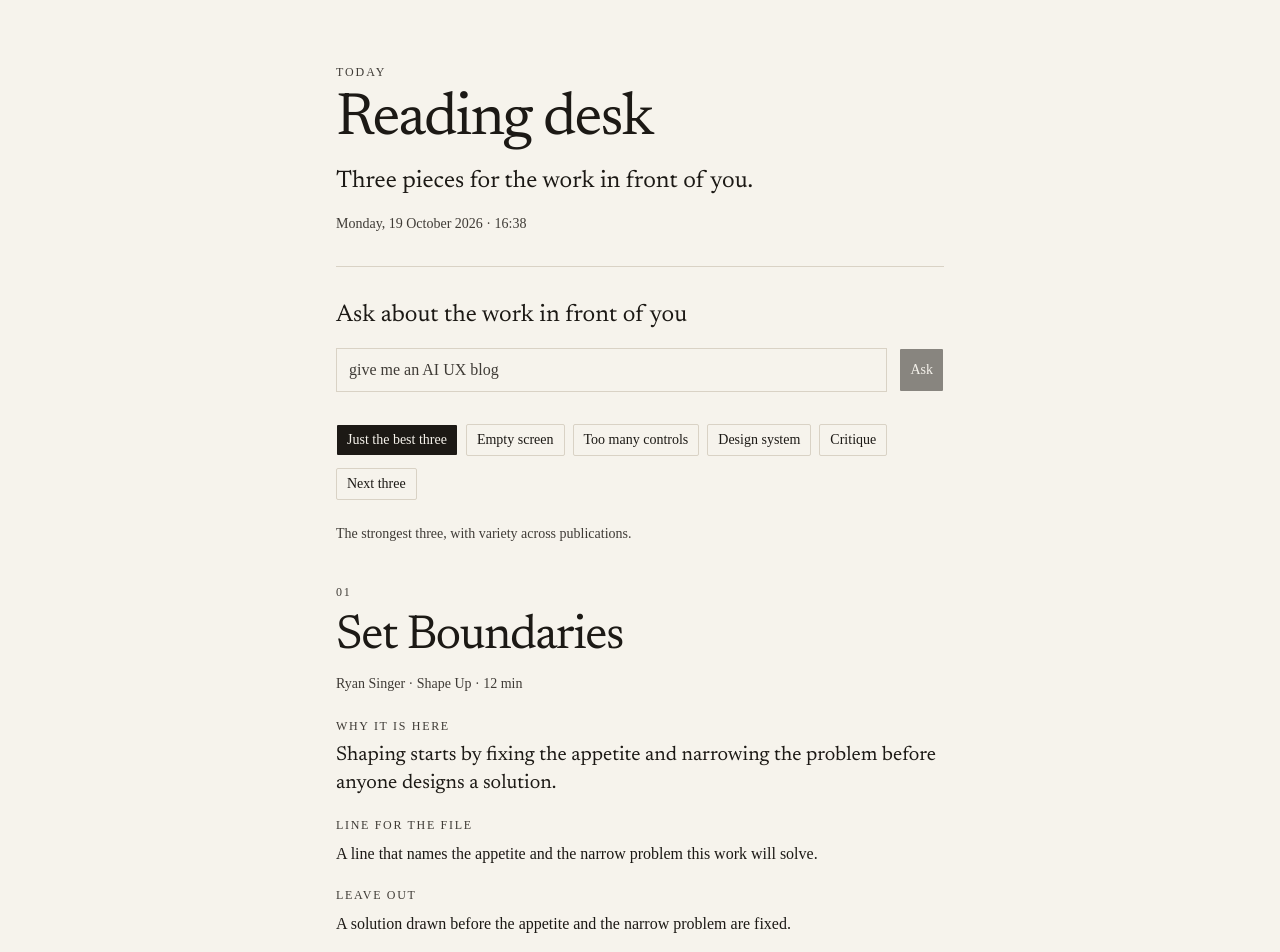
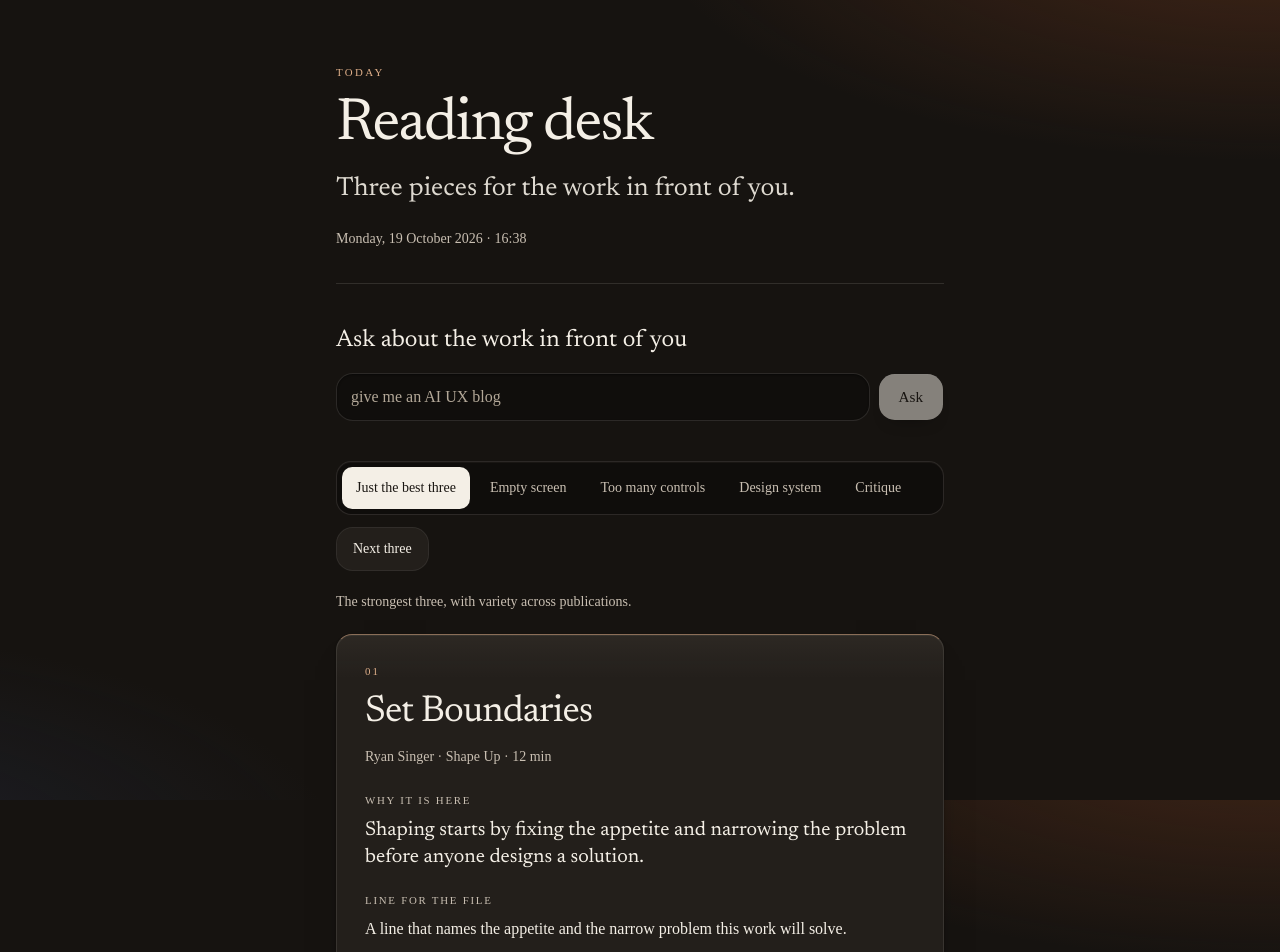
Before and after one commit to Divyaray16/reading-desk, a Next.js app in the folder web/: page / in a window 1280 px wide. Shown: the top 952 px of the page. Built offline with nearby package versions, Linux system fonts and the light colour scheme.

Commit message:
Restyle the reading desk on warm ink with a quiet corner glow.
Co-authored-by: raydivya7 <raydivya7@gmail.com>

```diff
--- a/web/app/globals.css
+++ b/web/app/globals.css
@@ -27,6 +27,8 @@
   --color-ring: var(--ring);
   --color-input: var(--input);
   --color-border: var(--border);
+  --color-ember: var(--ember);
+  --color-field: var(--field);
   --color-destructive: var(--destructive);
   --color-accent-foreground: var(--accent-foreground);
   --color-accent: var(--accent);
@@ -50,31 +52,33 @@
 }
 
 :root {
-  color-scheme: light;
-  --background: #f6f3ec;
-  --foreground: #1c1915;
-  --card: #f6f3ec;
-  --card-foreground: #1c1915;
-  --popover: #f6f3ec;
-  --popover-foreground: #1c1915;
-  --primary: #1c1915;
-  --primary-foreground: #f6f3ec;
-  --secondary: #efeae2;
-  --secondary-foreground: #1c1915;
-  --muted: #efeae2;
-  --muted-foreground: #3f3b36;
-  --accent: #efeae2;
-  --accent-foreground: #1c1915;
-  --destructive: #6b2b2b;
-  --border: #d9d2c5;
-  --input: #d9d2c5;
-  --ring: #1c1915;
+  color-scheme: dark;
+  --background: #161310;
+  --foreground: #f4efe6;
+  --card: #231f1b;
+  --card-foreground: #f4efe6;
+  --popover: #231f1b;
+  --popover-foreground: #f4efe6;
+  --primary: #f4efe6;
+  --primary-foreground: #1a1612;
+  --secondary: #2c2722;
+  --secondary-foreground: #f4efe6;
+  --muted: #2a251f;
+  --muted-foreground: #c9bfb2;
+  --accent: #2c2722;
+  --accent-foreground: #f4efe6;
+  --destructive: #e7b1a8;
+  --border: rgba(244, 239, 230, 0.12);
+  --input: rgba(244, 239, 230, 0.16);
+  --ring: #e0b08a;
+  --ember: #e0b08a;
+  --field: #100e0c;
   --chart-1: oklch(0.87 0 0);
   --chart-2: oklch(0.556 0 0);
   --chart-3: oklch(0.439 0 0);
   --chart-4: oklch(0.371 0 0);
   --chart-5: oklch(0.269 0 0);
-  --radius: 0.125rem;
+  --radius: 0.75rem;
   --sidebar: oklch(0.985 0 0);
   --sidebar-foreground: oklch(0.145 0 0);
   --sidebar-primary: oklch(0.205 0 0);
@@ -86,24 +90,26 @@
 }
 
 .dark {
-  --background: oklch(0.145 0 0);
-  --foreground: oklch(0.985 0 0);
-  --card: oklch(0.205 0 0);
-  --card-foreground: oklch(0.985 0 0);
-  --popover: oklch(0.205 0 0);
-  --popover-foreground: oklch(0.985 0 0);
-  --primary: oklch(0.922 0 0);
-  --primary-foreground: oklch(0.205 0 0);
-  --secondary: oklch(0.269 0 0);
-  --secondary-foreground: oklch(0.985 0 0);
-  --muted: oklch(0.269 0 0);
-  --muted-foreground: oklch(0.708 0 0);
-  --accent: oklch(0.269 0 0);
-  --accent-foreground: oklch(0.985 0 0);
-  --destructive: oklch(0.704 0.191 22.216);
-  --border: oklch(1 0 0 / 10%);
-  --input: oklch(1 0 0 / 15%);
-  --ring: oklch(0.556 0 0);
+  --background: #161310;
+  --foreground: #f4efe6;
+  --card: #231f1b;
+  --card-foreground: #f4efe6;
+  --popover: #231f1b;
+  --popover-foreground: #f4efe6;
+  --primary: #f4efe6;
+  --primary-foreground: #1a1612;
+  --secondary: #2c2722;
+  --secondary-foreground: #f4efe6;
+  --muted: #2a251f;
+  --muted-foreground: #c9bfb2;
+  --accent: #2c2722;
+  --accent-foreground: #f4efe6;
+  --destructive: #e7b1a8;
+  --border: rgba(244, 239, 230, 0.12);
+  --input: rgba(244, 239, 230, 0.16);
+  --ring: #e0b08a;
+  --ember: #e0b08a;
+  --field: #100e0c;
   --chart-1: oklch(0.87 0 0);
   --chart-2: oklch(0.556 0 0);
   --chart-3: oklch(0.439 0 0);
@@ -123,14 +129,87 @@
   * {
     @apply border-border outline-ring/50;
   }
+  html {
+    @apply font-sans;
+    background-color: var(--background);
+    color-scheme: dark;
+  }
   body {
     @apply bg-background text-foreground;
-  }
-  html {
-    @apply font-sans;
+    min-height: 100%;
+    background-image:
+      radial-gradient(ellipse 85% 52% at 100% -10%, rgba(154, 74, 36, 0.34), transparent 58%),
+      radial-gradient(ellipse 68% 48% at -14% 108%, rgba(48, 64, 102, 0.28), transparent 60%);
+    background-repeat: no-repeat;
+    background-attachment: fixed;
   }
   ::selection {
-    background: #e4dccd;
-    color: #1c1915;
+    background: #8a4e32;
+    color: #f8f1e8;
+  }
+  input:-webkit-autofill {
+    -webkit-text-fill-color: var(--foreground);
+    caret-color: var(--foreground);
+    box-shadow: inset 0 0 0 1000px var(--field);
   }
 }
+
+.desk-ask {
+  display: flex;
+  flex-flow: row nowrap;
+  align-items: stretch;
+  gap: 0.5rem;
+}
+
+.desk-ask > input,
+.desk-ask > [data-slot="button"] {
+  height: 3rem;
+  min-height: 3rem;
+  max-height: 3rem;
+}
+
+.desk-topics {
+  display: flex;
+  flex-wrap: wrap;
+  gap: 0.25rem;
+  padding: 0.25rem;
+  border: 1px solid var(--border);
+  border-radius: 0.95rem;
+  background: rgba(8, 6, 5, 0.42);
+  box-shadow: inset 0 1px 0 rgba(255, 236, 214, 0.04);
+}
+
+.desk-topics > [data-slot="button"] {
+  flex: 0 0 auto;
+  max-width: 100%;
+  height: auto;
+  min-height: 2.75rem;
+  white-space: normal;
+  text-align: center;
+}
+
+.desk-card {
+  border: 1px solid rgba(244, 239, 230, 0.1);
+  border-radius: 1rem;
+  background-color: var(--card);
+  background-image: linear-gradient(180deg, rgba(255, 236, 214, 0.045), transparent 2.75rem);
+  box-shadow:
+    inset 0 1px 0 rgba(255, 236, 214, 0.06),
+    0 1px 2px rgba(0, 0, 0, 0.35),
+    0 18px 40px -28px rgba(0, 0, 0, 0.85);
+  transition:
+    border-color 160ms ease,
+    box-shadow 160ms ease;
+}
+
+.desk-card:hover {
+  border-color: rgba(244, 239, 230, 0.2);
+  box-shadow:
+    inset 0 1px 0 rgba(255, 236, 214, 0.08),
+    0 1px 2px rgba(0, 0, 0, 0.4),
+    0 24px 46px -26px rgba(0, 0, 0, 0.9);
+}
+
+.desk-card-lead {
+  border-top-color: rgba(224, 176, 138, 0.55);
+}
--- a/web/components/desk.tsx
+++ b/web/components/desk.tsx
@@ -46,7 +46,7 @@ function VisitorClock() {
   }, []);
 
   return (
-    <p className="mt-4 min-h-5 text-sm text-muted-foreground" data-local-time={label ?? ""}>
+    <p className="mt-5 min-h-6 text-sm leading-6 text-muted-foreground tabular-nums" data-local-time={label ?? ""}>
       {label ?? "Local time"}
     </p>
   );
@@ -107,24 +107,24 @@ export function Desk() {
   }
 
   return (
-    <main className="mx-auto w-full max-w-[42rem] px-5 py-10 sm:px-8 sm:py-16">
+    <main className="mx-auto w-full min-w-0 max-w-[42rem] px-5 py-12 sm:px-8 sm:py-16">
       <header className="border-b border-border pb-8">
-        <p className="text-xs tracking-[0.16em] text-muted-foreground uppercase">Today</p>
-        <h1 className="mt-3 font-serif text-[2.75rem] leading-[0.95] tracking-[-0.03em] text-balance sm:text-6xl">
+        <p className="text-[0.68rem] font-medium tracking-[0.22em] text-ember uppercase">Today</p>
+        <h1 className="mt-4 font-serif text-[2.85rem] leading-[0.98] tracking-[-0.03em] text-balance text-foreground sm:text-6xl">
           Reading desk
         </h1>
-        <p className="mt-4 max-w-[34rem] font-serif text-xl leading-snug text-pretty sm:text-2xl">
+        <p className="mt-4 max-w-[34rem] font-serif text-xl leading-snug text-pretty text-foreground/90 sm:text-[1.65rem]">
           Three pieces for the work in front of you.
         </p>
         <VisitorClock />
       </header>
 
-      <section className="mt-8" aria-labelledby="ask-label">
+      <section className="mt-10" aria-labelledby="ask-label">
         <form onSubmit={submit}>
           <label id="ask-label" htmlFor="ask" className="block font-serif text-2xl leading-snug text-balance">
             Ask about the work in front of you
           </label>
-          <div className="mt-4 flex items-center gap-3">
+          <div className="desk-ask mt-4">
             <input
               id="ask"
               name="question"
@@ -134,9 +134,13 @@ export function Desk() {
               onChange={(event) => setDraft(event.target.value)}
               placeholder="give me an AI UX blog"
               autoComplete="off"
-              className="h-11 min-w-0 flex-1 border border-border bg-background px-3 py-2 text-base shadow-none outline-none placeholder:text-muted-foreground focus-visible:border-foreground"
+              className="h-12 max-h-12 min-h-12 min-w-0 flex-1 rounded-xl border border-border bg-field px-3.5 text-base text-foreground shadow-[inset_0_1px_2px_rgba(0,0,0,0.45)] outline-none placeholder:text-[#b3a898] focus-visible:border-ember focus-visible:ring-2 focus-visible:ring-ember/35"
             />
-            <Button type="submit" className="h-11 shrink-0" disabled={draft.trim().length === 0}>
+            <Button
+              type="submit"
+              className="h-12 max-h-12 min-h-12 shrink-0 rounded-xl px-5 text-[0.95rem] shadow-[inset_0_1px_0_rgba(255,255,255,0.28),0_10px_18px_-14px_rgba(0,0,0,0.95)] hover:bg-[#e7dccb] active:translate-y-px"
+              disabled={draft.trim().length === 0}
+            >
               Ask
             </Button>
           </div>
@@ -144,39 +148,49 @@ export function Desk() {
         {answer ? <Answer answer={answer} /> : null}
       </section>
 
-      <div className="mt-8">
-        <div className="flex flex-wrap gap-2" role="group" aria-label="Work in front of you">
+      <div className="mt-10">
+        <div className="desk-topics" role="group" aria-label="Work in front of you">
           {views.map((item) => (
             <Button
               key={item.id}
               type="button"
-              variant={item.id === view ? "default" : "outline"}
+              variant={item.id === view ? "default" : "ghost"}
               aria-pressed={item.id === view}
               onClick={() => choose(item.id)}
+              className={
+                item.id === view
+                  ? "h-11 rounded-[0.7rem] px-3.5 text-sm shadow-none"
+                  : "h-11 rounded-[0.7rem] px-3.5 text-sm text-muted-foreground shadow-none hover:bg-foreground/8 hover:text-foreground"
+              }
             >
               {item.label}
             </Button>
           ))}
         </div>
-        <div className="mt-3 flex flex-wrap gap-2">
+        <div className="mt-3 flex flex-wrap items-center gap-2">
           {hiddenCount > 0 ? (
-            <Button type="button" variant="ghost" size="sm" onClick={restore}>
+            <Button type="button" variant="ghost" size="sm" className="h-11 rounded-xl px-3 text-muted-foreground" onClick={restore}>
               Restore skipped
             </Button>
           ) : null}
-          <Button type="button" variant="outline" onClick={() => setPage((current) => current + 1)}>
+          <Button
+            type="button"
+            variant="outline"
+            className="h-11 rounded-xl border-border bg-card px-4 shadow-none hover:bg-foreground/8"
+            onClick={() => setPage((current) => current + 1)}
+          >
             Next three
           </Button>
         </div>
       </div>
 
-      <p className="mt-6 text-sm text-muted-foreground">{viewLine}</p>
+      <p className="mt-5 text-sm leading-relaxed text-muted-foreground">{viewLine}</p>
 
       <div aria-live="polite" data-piece-count={desk.shown.length}>
-        {desk.note ? <p className="mt-6 max-w-[36rem] text-base leading-relaxed">{desk.note}</p> : null}
+        {desk.note ? <p className="mt-5 max-w-[36rem] text-base leading-relaxed text-foreground">{desk.note}</p> : null}
 
         {desk.shown.length > 0 ? (
-          <ol className="mt-2">
+          <ol className="mt-5 flex list-none flex-col gap-4 p-0">
             {desk.shown.map((piece, index) => {
               const primary = index === 0;
               const number = String((page % desk.pages) * 3 + index + 1).padStart(2, "0");
@@ -194,7 +208,7 @@ export function Desk() {
         ) : null}
       </div>
 
-      <p className="mt-12 border-t border-border pt-4 text-xs text-muted-foreground">
+      <p className="mt-14 border-t border-border pt-5 text-xs leading-relaxed text-muted-foreground">
         This page reads the shelf in the browser. Ask on this page. It does not sign in to Cursor.
       </p>
     </main>
@@ -204,7 +218,7 @@ export function Desk() {
 function Answer({ answer }: { answer: AskResult }) {
   if (answer.kind === "none") {
     return (
-      <p className="mt-6 max-w-[36rem] text-base leading-relaxed" data-ask-answer="none" aria-live="polite">
+      <p className="mt-5 max-w-[36rem] text-base leading-relaxed text-foreground" data-ask-answer="none" aria-live="polite">
         {answer.text}
       </p>
     );
@@ -212,17 +226,17 @@ function Answer({ answer }: { answer: AskResult }) {
 
   if (answer.kind === "advice") {
     return (
-      <div className="mt-6" data-ask-answer="advice" aria-live="polite">
-        <p className="max-w-[36rem] font-serif text-lg leading-snug text-pretty sm:text-xl">{answer.text}</p>
-        <div className="mt-4 space-y-4">
+      <div className="mt-5" data-ask-answer="advice" aria-live="polite">
+        <p className="max-w-[36rem] font-serif text-lg leading-snug text-pretty text-foreground sm:text-xl">{answer.text}</p>
+        <div className="desk-card mt-4 space-y-4 px-5 py-4">
           {answer.pieces.map((piece) => (
-            <div key={piece.id}>
+            <div key={piece.id} className="min-w-0 border-t border-border pt-4 first:border-t-0 first:pt-0">
               <p>
                 <a
                   href={piece.url}
                   target="_blank"
                   rel="noopener noreferrer"
-                  className="underline-offset-4 hover:underline focus-visible:underline"
+                  className="font-serif text-lg leading-snug text-foreground underline-offset-[0.14em] hover:underline focus-visible:underline"
                 >
                   {piece.title}
                 </a>
@@ -236,9 +250,9 @@ function Answer({ answer }: { answer: AskResult }) {
   }
 
   return (
-    <div className="mt-6" data-ask-answer="reads" aria-live="polite">
-      <p className="text-xs tracking-[0.14em] text-muted-foreground uppercase">From the shelf</p>
-      <ol>
+    <div className="mt-5" data-ask-answer="reads" aria-live="polite">
+      <p className="text-[0.68rem] font-medium tracking-[0.18em] text-muted-foreground uppercase">From the shelf</p>
+      <ol className="mt-4 flex list-none flex-col gap-4 p-0">
         {answer.pieces.map((piece, index) => (
           <PieceItem
             key={piece.id}
@@ -264,26 +278,34 @@ function PieceItem({
   onSkip?: () => void;
 }) {
   return (
-    <li className={primary ? "pt-8 pb-10" : "border-t border-border py-8"} data-piece-id={piece.id}>
-      <article>
-        <p className="text-xs tracking-[0.14em] text-muted-foreground uppercase">{number}</p>
+    <li className="min-w-0 list-none" data-piece-id={piece.id}>
+      <article className={primary ? "desk-card desk-card-lead min-w-0 px-5 py-6 sm:px-7 sm:py-7" : "desk-card min-w-0 px-5 py-6 sm:px-7 sm:py-7"}>
+        <p
+          className={
+            primary
+              ? "text-[0.68rem] font-medium tracking-[0.18em] text-ember uppercase"
+              : "text-[0.68rem] font-medium tracking-[0.18em] text-muted-foreground uppercase"
+          }
+        >
+          {number}
+        </p>
         <h2
           className={
             primary
-              ? "mt-3 font-serif text-[2.15rem] leading-[1.05] tracking-[-0.03em] text-balance sm:text-5xl"
-              : "mt-3 font-serif text-[1.65rem] leading-tight tracking-[-0.02em] text-balance"
+              ? "mt-3 font-serif text-[1.85rem] leading-[1.12] tracking-[-0.025em] text-balance text-foreground sm:text-[2.35rem]"
+              : "mt-3 font-serif text-[1.45rem] leading-snug tracking-[-0.02em] text-balance text-foreground sm:text-[1.7rem]"
           }
         >
           <a
             href={piece.url}
             target="_blank"
             rel="noopener noreferrer"
-            className="underline-offset-4 hover:underline focus-visible:underline"
+            className="underline-offset-[0.14em] hover:underline focus-visible:underline"
           >
             {piece.title}
           </a>
         </h2>
-        <p className="mt-3 text-sm text-muted-foreground">
+        <p className="mt-3 text-sm leading-relaxed text-muted-foreground">
           {piece.by}
           <span aria-hidden="true"> · </span>
           <span>{publicationName(piece.publicationId)}</span>
@@ -293,40 +315,40 @@ function PieceItem({
 
         <div className={primary ? "mt-6 space-y-5" : "mt-5 space-y-4"}>
           <div>
-            <h3 className="text-xs tracking-[0.14em] text-muted-foreground uppercase">Why it is here</h3>
+            <h3 className="text-[0.68rem] font-medium tracking-[0.16em] text-muted-foreground uppercase">Why it is here</h3>
             <p
               className={
                 primary
-                  ? "mt-2 font-serif text-lg leading-snug text-pretty sm:text-xl"
-                  : "mt-2 text-base leading-relaxed text-pretty"
+                  ? "mt-2 font-serif text-lg leading-snug text-pretty text-foreground sm:text-xl"
+                  : "mt-2 text-base leading-relaxed text-pretty text-foreground"
               }
             >
               {piece.why}
             </p>
           </div>
           <div>
-            <h3 className="text-xs tracking-[0.14em] text-muted-foreground uppercase">Line for the file</h3>
-            <p className="mt-2 text-base leading-relaxed text-pretty">{piece.gives}</p>
+            <h3 className="text-[0.68rem] font-medium tracking-[0.16em] text-muted-foreground uppercase">Line for the file</h3>
+            <p className="mt-2 text-base leading-relaxed text-pretty text-foreground">{piece.gives}</p>
           </div>
           <div>
-            <h3 className="text-xs tracking-[0.14em] text-muted-foreground uppercase">Leave out</h3>
-            <p className="mt-2 text-base leading-relaxed text-pretty">{piece.leaveOut}</p>
+            <h3 className="text-[0.68rem] font-medium tracking-[0.16em] text-muted-foreground uppercase">Leave out</h3>
+            <p className="mt-2 text-base leading-relaxed text-pretty text-foreground">{piece.leaveOut}</p>
           </div>
         </div>
 
-        <p className="mt-4 text-xs break-all text-muted-foreground">{piece.url}</p>
+        <p className="mt-4 text-xs leading-relaxed break-all text-muted-foreground">{piece.url}</p>
 
-        <div className="mt-4 flex items-center justify-between gap-3">
+        <div className="mt-5 flex items-center justify-between gap-3 border-t border-border pt-4">
           <Button
             variant="link"
             nativeButton={false}
-            className="h-auto px-0"
+            className="h-auto px-0 text-[0.95rem] text-foreground"
             render={<a href={piece.url} target="_blank" rel="noopener noreferrer" />}
           >
             Open the piece
           </Button>
           {onSkip ? (
-            <Button type="button" variant="ghost" size="sm" onClick={onSkip}>
+            <Button type="button" variant="ghost" size="sm" className="h-10 rounded-xl px-3 text-muted-foreground" onClick={onSkip}>
               Skip
             </Button>
           ) : null}
```
